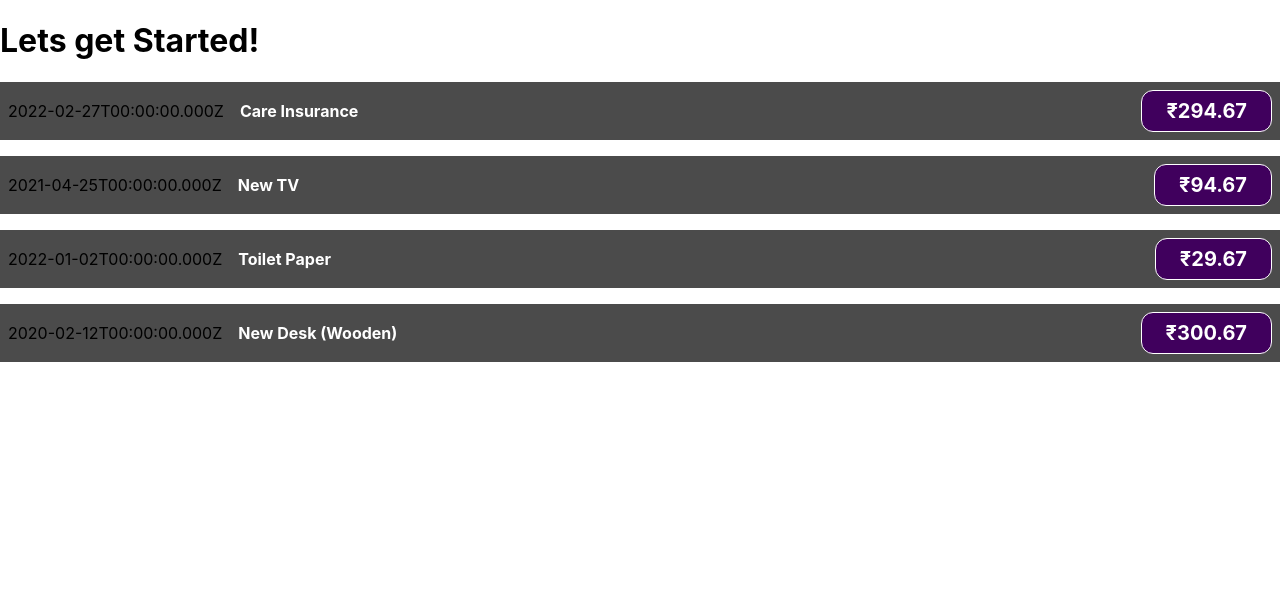
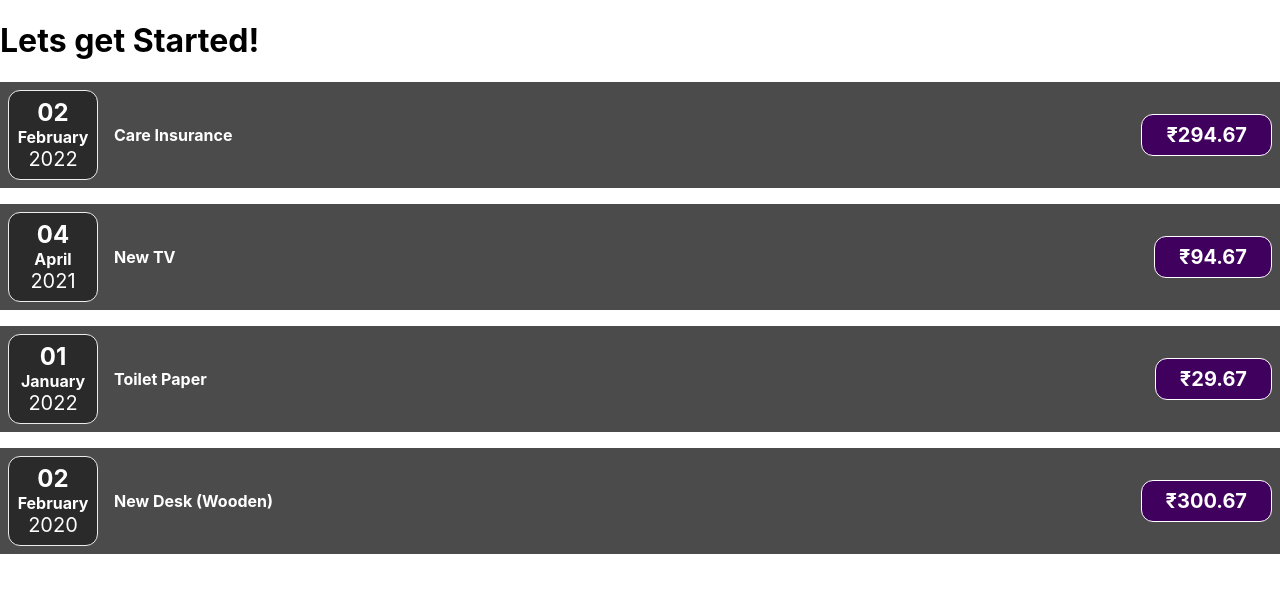
Before and after one commit to amrendrakind/expense, a React (Create React App) app: page / in a window 1280 px wide. Shown: the top 592 px of the page. Built offline with nearby package versions, Linux system fonts and the light colour scheme.

Commit message:
Expense Item Added

```diff
--- a/src/App.js
+++ b/src/App.js
@@ -1,6 +1,5 @@
 import "./App.css";
-import ExpenseItem from "./components/ExpenseItem";
-
+import Expenses from "./components/Expenses";
 function App() {
   const expenses = [
     {
@@ -31,26 +30,7 @@ function App() {
   return (
     <div>
       <h1>Lets get Started!</h1>
-      <ExpenseItem
-        title={expenses[0].title}
-        amount={expenses[0].amount}
-        date={expenses[0].date}
-      ></ExpenseItem>
-      <ExpenseItem
-        title={expenses[1].title}
-        amount={expenses[1].amount}
-        date={expenses[1].date}
-      ></ExpenseItem>
-      <ExpenseItem
-        title={expenses[2].title}
-        amount={expenses[2].amount}
-        date={expenses[2].date}
-      ></ExpenseItem>
-      <ExpenseItem
-        title={expenses[3].title}
-        amount={expenses[3].amount}
-        date={expenses[3].date}
-      ></ExpenseItem>
+      <Expenses items = {expenses}></Expenses>
     </div>
   );
 }
--- /dev/null
+++ b/src/components/ExpenseDate.css
@@ -0,0 +1,26 @@
+.expense-date {
+    display: flex;
+    flex-direction: column;
+    width: 5.5rem;
+    height: 5.5rem;
+    border: 1px solid #ececec;
+    background-color: #2a2a2a;
+    color: white;
+    border-radius: 12px;
+    align-items: center;
+    justify-content: center;
+  }
+
+  .expense-date__month {
+    font-size: 1rem;
+    font-weight: bold;
+  }
+
+  .expense-date__year {
+    font-size: 1.25rem;
+  }
+
+  .expense-date__day {
+    font-size: 1.5rem;
+    font-weight: bold;
+  }
--- /dev/null
+++ b/src/components/ExpenseDate.js
@@ -0,0 +1,15 @@
+import './ExpenseDate.css'
+
+function ExpenseDate(props){
+    const month = props.date.toLocaleString('en-US',{month: 'long'})
+    const year = props.date.getFullYear()
+    const day = props.date.toLocaleString('en-US',{month: '2-digit'})
+    return(
+        <div className='expense-date'>
+        <div className='expense-date__day'>{day}</div>
+        <div className='expense-date__month'>{month}</div>
+        <div className='expense-date__year'>{year}</div>
+      </div>
+    )
+}
+export default ExpenseDate
--- a/src/components/ExpenseItem.js
+++ b/src/components/ExpenseItem.js
@@ -1,9 +1,13 @@
 import "./ExpenseItem.css";
+import ExpenseDate from "./ExpenseDate";
+
 function ExpenseItem(props) { // Using props
 
   return (
     <div className="expense-item">
-      <div>{props.date.toISOString()}</div>
+
+      <ExpenseDate date={props.date}></ExpenseDate>
+      {/* <div>{props.date.toISOString()}</div> */}
       <h2>{props.title}</h2>
       <div className="=expense-item__description">
         <div className="expense-item__price">₹{props.amount}</div>
--- /dev/null
+++ b/src/components/Expenses.css
@@ -0,0 +1,7 @@
+.expenses {
+    padding: 1rem;
+    background-color: rgb(31, 31, 31);
+    margin: 2rem auto;
+    width: 50rem;
+    max-width: 95%;
+  }
--- /dev/null
+++ b/src/components/Expenses.js
@@ -0,0 +1,28 @@
+import ExpenseItem from "./ExpenseItem"
+function Expenses(props){
+    return(
+        <div>
+        <ExpenseItem
+          title={props.items[0].title}
+          amount={props.items[0].amount}
+          date={props.items[0].date}
+        ></ExpenseItem>
+        <ExpenseItem
+          title={props.items[1].title}
+          amount={props.items[1].amount}
+          date={props.items[1].date}
+        ></ExpenseItem>
+        <ExpenseItem
+          title={props.items[2].title}
+          amount={props.items[2].amount}
+          date={props.items[2].date}
+        ></ExpenseItem>
+        <ExpenseItem
+          title={props.items[3].title}
+          amount={props.items[3].amount}
+          date={props.items[3].date}
+        ></ExpenseItem>
+      </div>
+    )
+}
+export default Expenses
```
